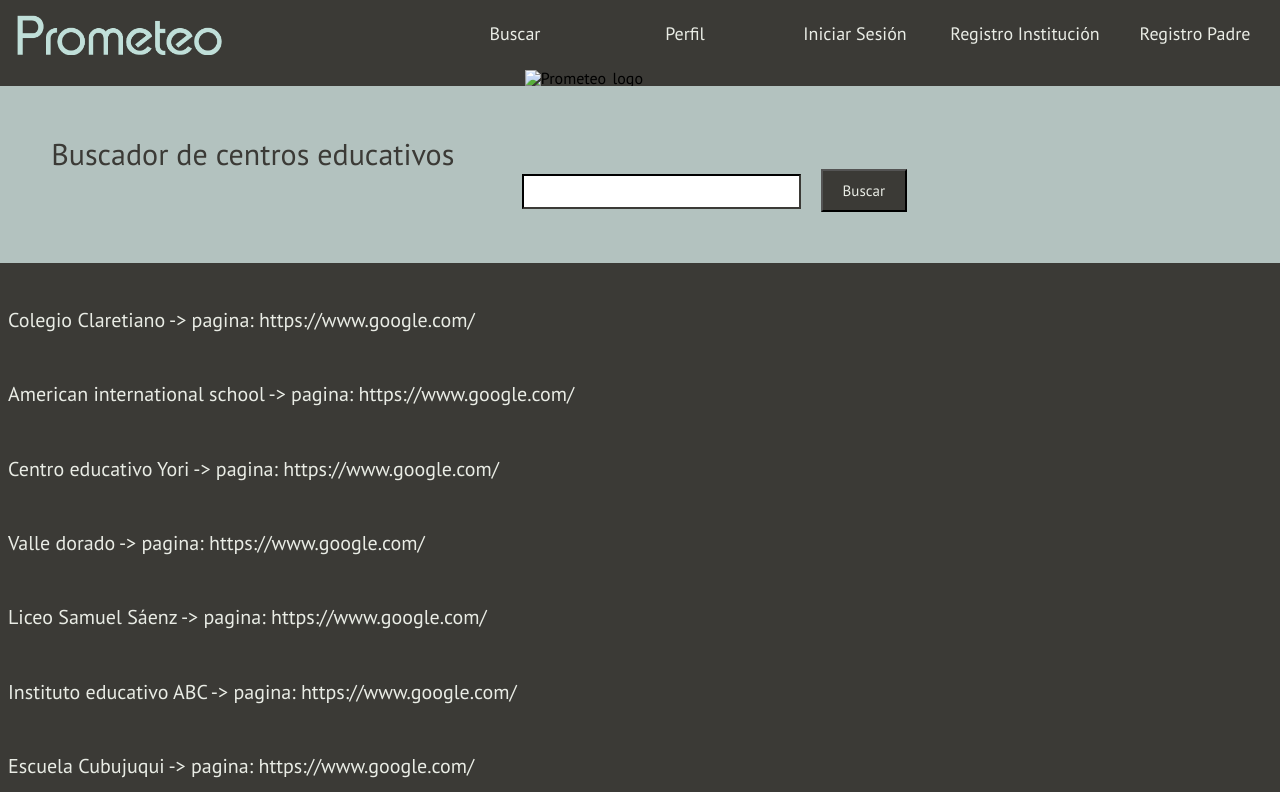
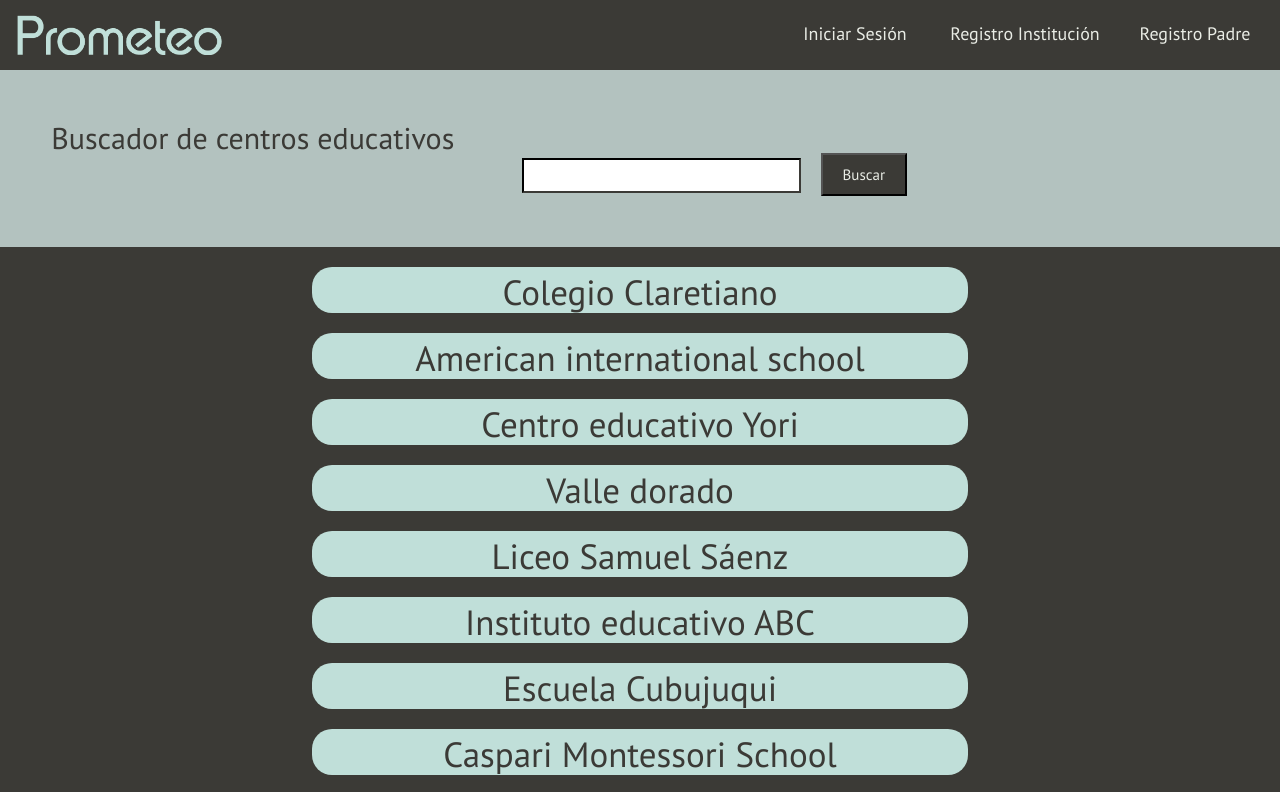
Before and after one commit to koelcenfo/proyecto1, a website: page public/buscar_infomacion.html in a window 1280 px wide. Both pictures are taken after a click on the button "Buscar". Shown: the top 792 px of the page. Drawn offline with Linux system fonts and the light colour scheme.

Commit message:
Ajustes CSSS y barra navegacion

```diff
--- a/public/buscar_infomacion.html
+++ b/public/buscar_infomacion.html
@@ -27,9 +27,7 @@
 
                 </nav>
             </header>
-        <div id="contenedor_logo">
-                <img id="logo" src="imgs/Prometeo_logo.png" alt="Prometeo_logo">
-        </div>
+
 <div class="contenedor">
     <h1>Buscador de centros educativos</h1>
     <input type="text" id="formulario">
@@ -41,7 +39,8 @@
     </ul>
 
 </body>
-
+    <script src="js/controlador_inicio.js"></script>
+    <script src="js/controlador_barra_navegacion.js"></script>
     <script src="js/buscar_informacion.js"></script>
     <script src="js/controlador_listar_citas.js"></script>
 </html>
--- a/public/css/buscar_informacion.css
+++ b/public/css/buscar_informacion.css
@@ -52,12 +52,18 @@ h1{
 }
 
 li{
-    color: #e9ece5;
-    font-size: 20px;
-    margin-top: 3%;
+    margin: auto;
+    width: 50%;
+    height: 30px;
+    border-radius: 20px;
+    background-color: #c0dfd9;
+    color: #3b3a36;
+    font-size: 35px;
+    margin-top: 20px;
     padding: 8px;
       /* background-color: #6B6E70;
     padding: 7px;*/
+    text-align: center;
 }
 
 li:hover{
--- a/public/js/buscar_informacion.js
+++ b/public/js/buscar_informacion.js
@@ -4,20 +4,20 @@ const resultado=document.querySelector('#resultado');
 
 
 const centros_educativos=[
-    {nombre: 'Colegio Claretiano', pagina: 'https://www.google.com/'},
-    {nombre: 'American international school', pagina: 'https://www.google.com/'},
-    {nombre: 'Centro educativo Yori', pagina: 'https://www.google.com/'},
-    {nombre: 'Valle dorado', pagina: 'https://www.google.com/'},
-    {nombre: 'Liceo Samuel Sáenz', pagina: 'https://www.google.com/'},
-    {nombre: 'Instituto educativo ABC', pagina: 'https://www.google.com/'},
-    {nombre: 'Escuela Cubujuqui', pagina: 'https://www.google.com/'},
-    {nombre: 'Caspari Montessori School', pagina: 'https://www.google.com/'},
-    {nombre: 'Centro Educativo Santa Inés', pagina: 'https://www.google.com/'},
-    {nombre: 'Liceo Ingeniero Manuel Benavides Rodríguez', pagina: 'https://www.google.com/'},
-    {nombre: 'Colegio Técnico Profesional de Limón', pagina: 'https://www.google.com/'},
-    {nombre: 'Escuela San Marcos. Limón. Costa Rica', pagina: 'https://www.google.com/'},
-    {nombre: 'Colegio Científico Costarricense - Puntarenas', pagina: 'https://www.google.com/'},
-    {nombre: 'Colegio Laboratorio Puntarenas', pagina: 'https://www.google.com/'}
+    {nombre: 'Colegio Claretiano'},
+    {nombre: 'American international school'},
+    {nombre: 'Centro educativo Yori'},
+    {nombre: 'Valle dorado'},
+    {nombre: 'Liceo Samuel Sáenz'},
+    {nombre: 'Instituto educativo ABC'},
+    {nombre: 'Escuela Cubujuqui'},
+    {nombre: 'Caspari Montessori School'},
+    {nombre: 'Centro Educativo Santa Inés'},
+    {nombre: 'Liceo Ingeniero Manuel Benavides Rodríguez'},
+    {nombre: 'Colegio Técnico Profesional de Limón'},
+    {nombre: 'Escuela San Marcos. Limón. Costa Rica'},
+    {nombre: 'Colegio Científico Costarricense - Puntarenas'},
+    {nombre: 'Colegio Laboratorio Puntarenas'}
 ]
 
 // const enlazar=()=>{
@@ -37,7 +37,7 @@ const filtrar=()=>{
         let nombre= centro_educativo.nombre.toLowerCase();
         if (nombre.indexOf(texto)!== -1) {
             resultado.innerHTML += `
-            <li>${centro_educativo.nombre} -> pagina: ${centro_educativo.pagina}</li>
+            <li>${centro_educativo.nombre}</li>
             `
             resultado.innerHTML
         }
```
Also changed, not shown: public/inicio_sesion.html (+0 -16 lines).
